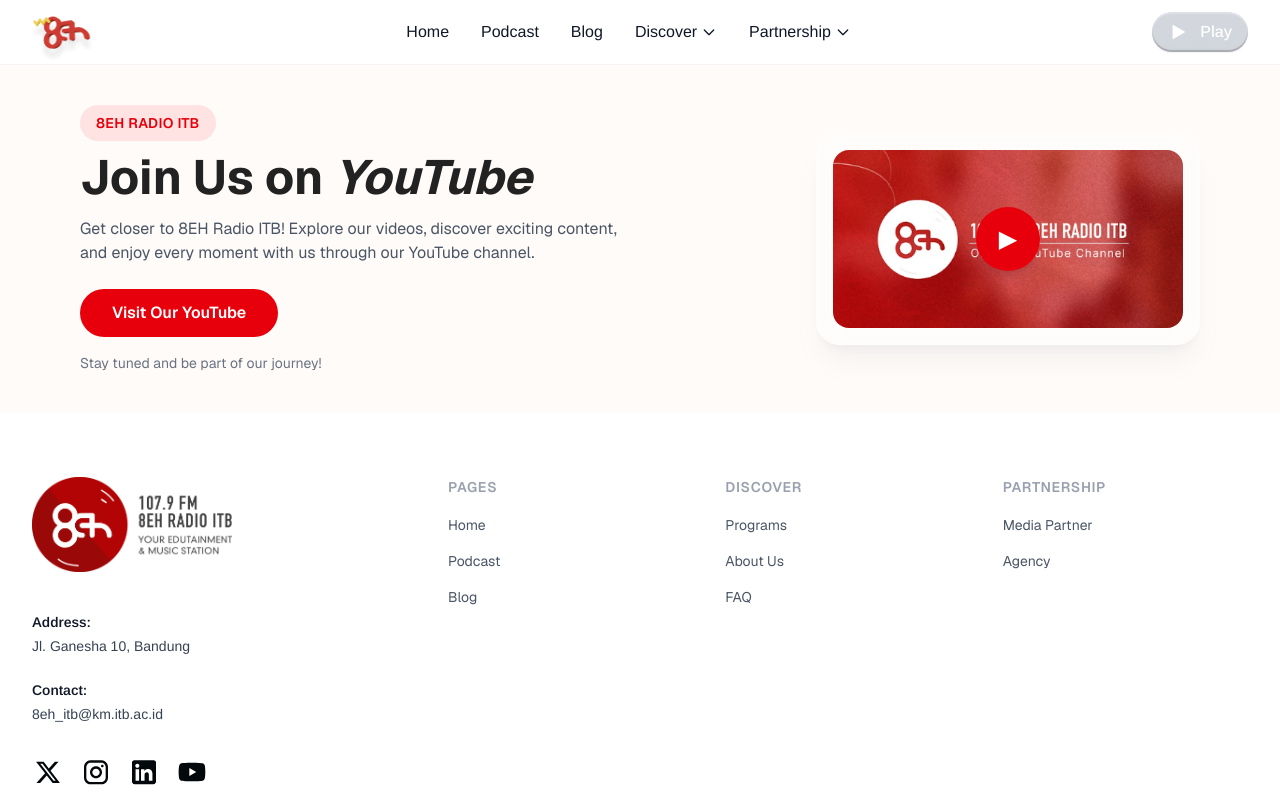
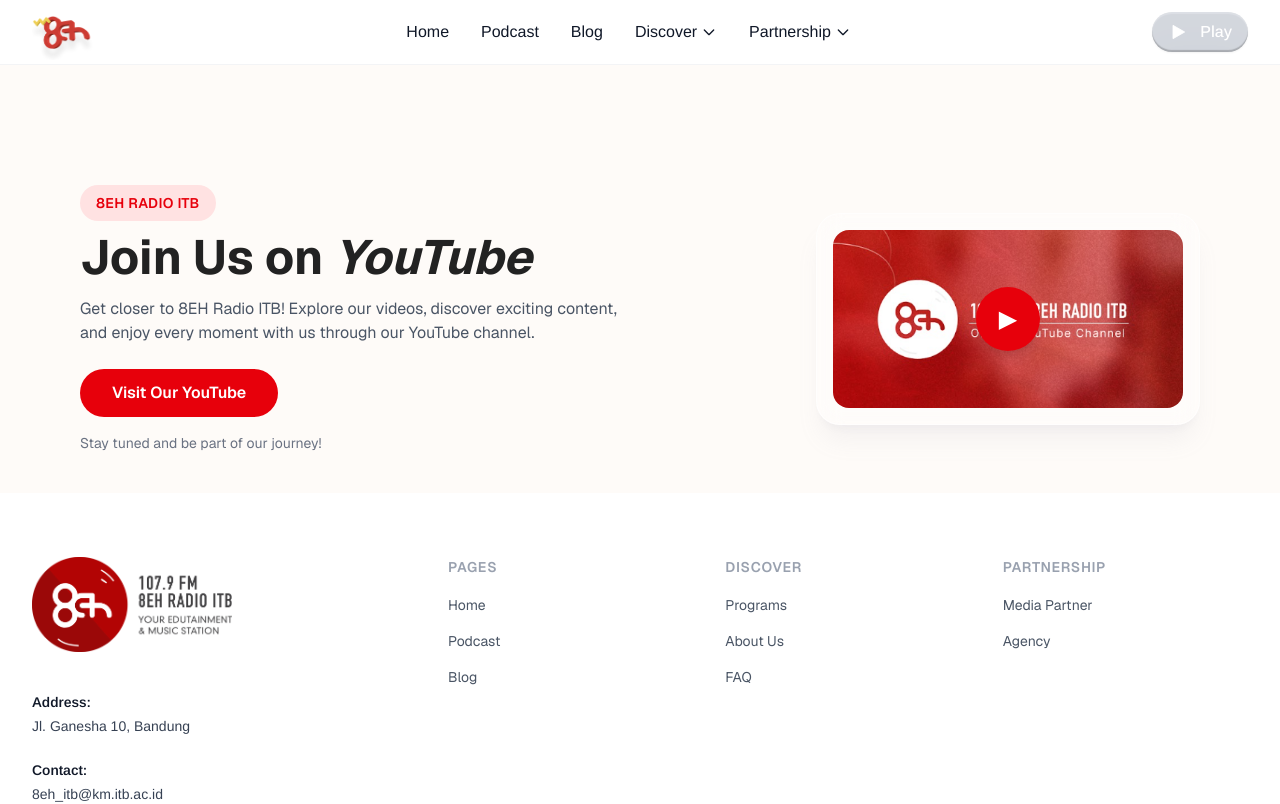
Before and after one commit to atarmdhnn/regenerasi8ehradioitb2026, a Next.js app: page /programs in a window 1280 px wide. Shown: the top 804 px of the page. Built offline with nearby package versions, Linux system fonts and the light colour scheme; no server answers; the database is empty.

Commit message:
menambahkan section baru

```diff
--- a/app/programs/page.jsx
+++ b/app/programs/page.jsx
@@ -14,7 +14,13 @@ export default function ProgramsPage() {
 
       </section>
 
-      <section className="deretan-video">
+      <section className="deretan-video w-full bg-[#FEFBF8] px-6 py-10 md:px-12 Lg:px-20">
+        <div className="mx-auto flex max-w-6xl flex-col items-center justify-between gap-8 md:flex-row">
+
+        </div>
+
+
+
 
       </section>
 
@@ -61,7 +67,7 @@ export default function ProgramsPage() {
           <div className="flex w-full flex-1 justify-center md:justify-end">
             <div className="w-full max-w-sm rounded-3xl border border-white/60 bg-white/30 p-4 shadow-xl shadow-gray-400/10 backdrop-blur-md">
 
-             <details className="group overflow-hidden rounded-2xl">
+              <details className="group overflow-hidden rounded-2xl">
 
                 {/* YouTube Image */}
                 <summary className="relative block cursor-pointer list-none">
```
